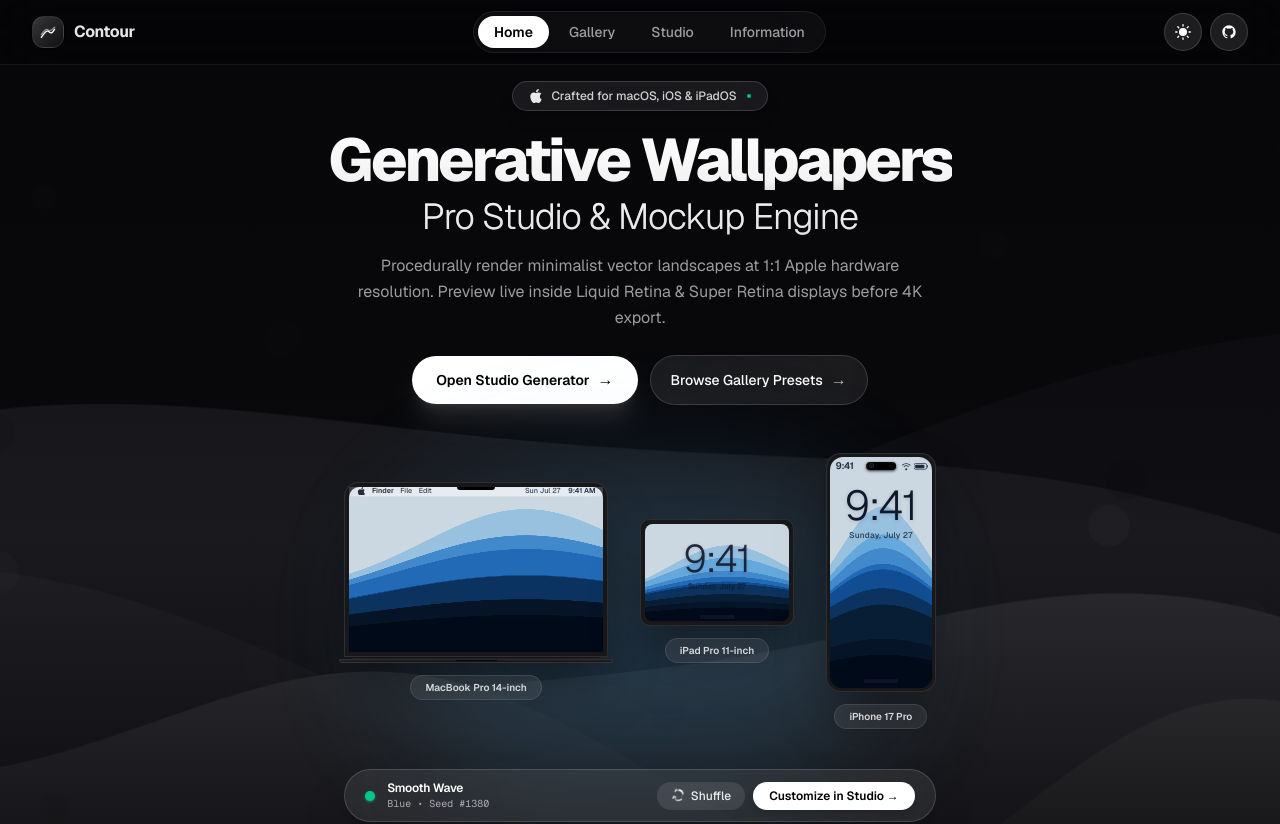
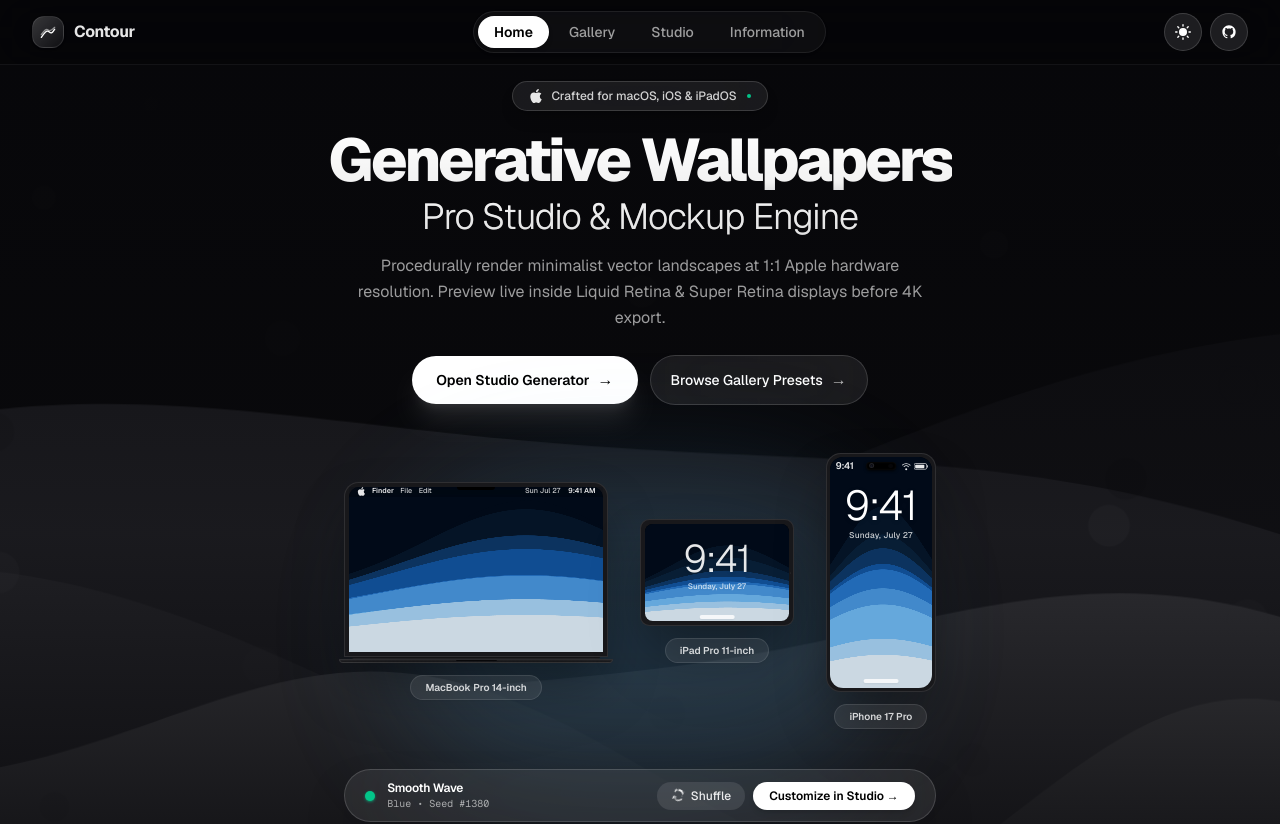
Before and after one commit to satiricalguru/Contour, a Next.js app: page / in a window 1280 px wide. Shown: the top 824 px of the page. Built offline with nearby package versions, Linux system fonts and the light colour scheme.

Commit message:
fix: default website and wallpaper display mode to dark mode

```diff
--- a/components/hero/HeroFeatureStage.tsx
+++ b/components/hero/HeroFeatureStage.tsx
@@ -62,9 +62,9 @@
       {/* 3-Device Side-by-Side Showcase (MacBook, iPad, iPhone) */}
       <div className="relative flex flex-col md:flex-row items-center justify-center gap-6 md:gap-6 lg:gap-8 pt-4">
         {/* 1. MacBook Pro 14" */}
-        <div className="w-full md:w-[48%] max-w-xl transition-all duration-500 hover:scale-[1.02] drop-shadow-2xl flex flex-col items-center gap-3">
+        <div className="w-full md:w-[48%] max-w-lg transition-all duration-500 hover:scale-[1.02] drop-shadow-2xl flex flex-col items-center gap-3">
           {macDevice && (
-            <DeviceFrame device={macDevice} inverted={true}>
+            <DeviceFrame device={macDevice} inverted={false}>
               <div
                 className={`w-full h-full transition-opacity duration-500 ${
                   isTransitioning ? 'opacity-30 blur-xs' : 'opacity-100 blur-none'
@@ -74,7 +74,7 @@
                   patternId={currentPattern.id}
                   paletteId={currentPalette.id}
                   seed={seed}
-                  inverted={true}
+                  inverted={false}
                   width={1200}
                   height={780}
                 />
@@ -89,7 +89,7 @@
         {/* 2. iPad Pro 11" */}
         <div className="w-56 sm:w-64 md:w-[28%] max-w-xs transition-all duration-500 hover:scale-[1.03] drop-shadow-2xl flex flex-col items-center gap-3">
           {padDevice && (
-            <DeviceFrame device={padDevice} inverted={true}>
+            <DeviceFrame device={padDevice} inverted={false}>
               <div
                 className={`w-full h-full transition-opacity duration-500 ${
                   isTransitioning ? 'opacity-30 blur-xs' : 'opacity-100 blur-none'
@@ -99,7 +99,7 @@
                   patternId={currentPattern.id}
                   paletteId={currentPalette.id}
                   seed={seed + 2}
-                  inverted={true}
+                  inverted={false}
                   width={800}
                   height={550}
                 />
@@ -114,7 +114,7 @@
         {/* 3. iPhone 17 Pro */}
         <div className="w-40 sm:w-48 md:w-[20%] max-w-[200px] transition-all duration-500 hover:scale-[1.03] drop-shadow-2xl flex flex-col items-center gap-3">
           {phoneDevice && (
-            <DeviceFrame device={phoneDevice} inverted={true}>
+            <DeviceFrame device={phoneDevice} inverted={false}>
               <div
                 className={`w-full h-full transition-opacity duration-500 ${
                   isTransitioning ? 'opacity-30 blur-xs' : 'opacity-100 blur-none'
@@ -124,7 +124,7 @@
                   patternId={currentPattern.id}
                   paletteId={currentPalette.id}
                   seed={seed + 1}
-                  inverted={true}
+                  inverted={false}
                   width={600}
                   height={1300}
                 />
```
